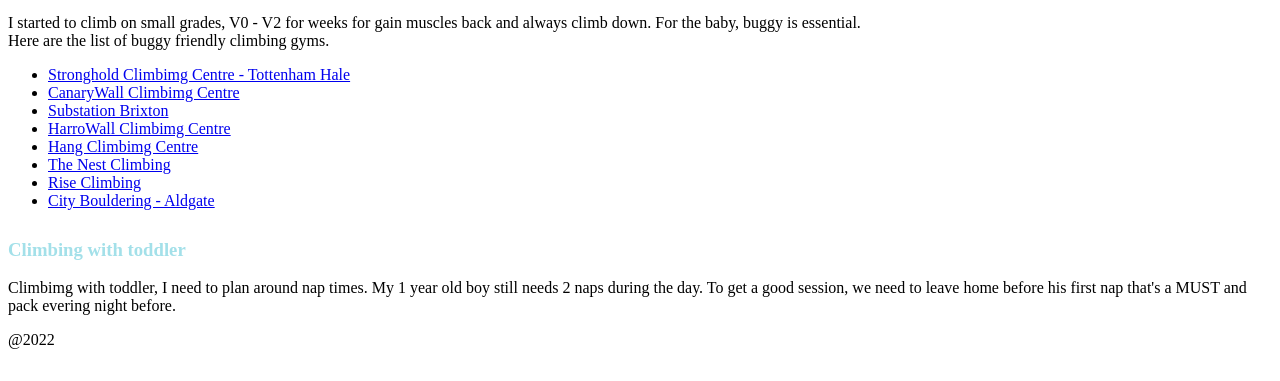
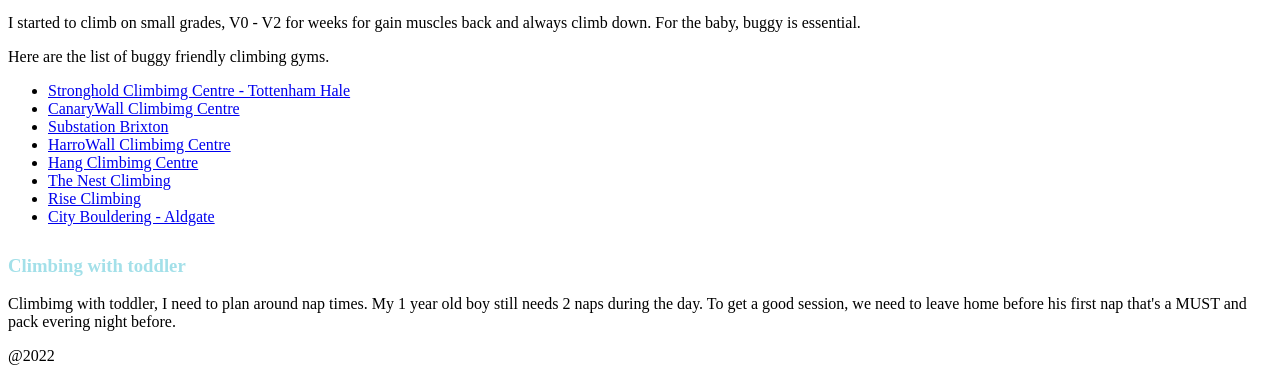
Before and after one commit to chontichayaud/My-first-repo, a plain HTML site: page index.html in a window 1280 px wide. Shown: the part 1007-1388 px from the top of the page. Drawn offline with Linux system fonts and the light colour scheme.

```diff
--- a/index.html
+++ b/index.html
@@ -25,7 +25,8 @@
     <img src="images/daandba.jpg" alt="My partner and our baby">
     <p>
       I started to climb on small grades, V0 - V2 for weeks for gain muscles back and always climb down. For the baby, buggy is essential.
-      <br />
+    </p>
+    <p>
       Here are the list of buggy friendly climbing gyms.
       <ul>
         <li><a href="https://www.thestrongholduk.com/locations/tottenham-hale/">Stronghold Climbimg Centre - Tottenham Hale</a>
@@ -50,9 +51,10 @@
     <p>
       Climbimg with toddler, I need to plan around nap times. My 1 year old boy still needs 2 naps during the day. To get a good session, we need to leave home before his first nap that's a MUST and pack evering night before.
     </p>
+    <footer>
+      <p>@2022</p>
+    </footer>
+
   </body>
-  <footer>
 
-    <p>@2022</p>
-  </footer>
 </html>
--- a/styles.css
+++ b/styles.css
@@ -5,7 +5,7 @@ body {
 h1 {
   color: rgb(195, 38, 192);
   text-align: left;
-  font-size: 50px
+  font-size: 50px;
 }
 h2 {
   color: rgb(26, 88, 220);
```
